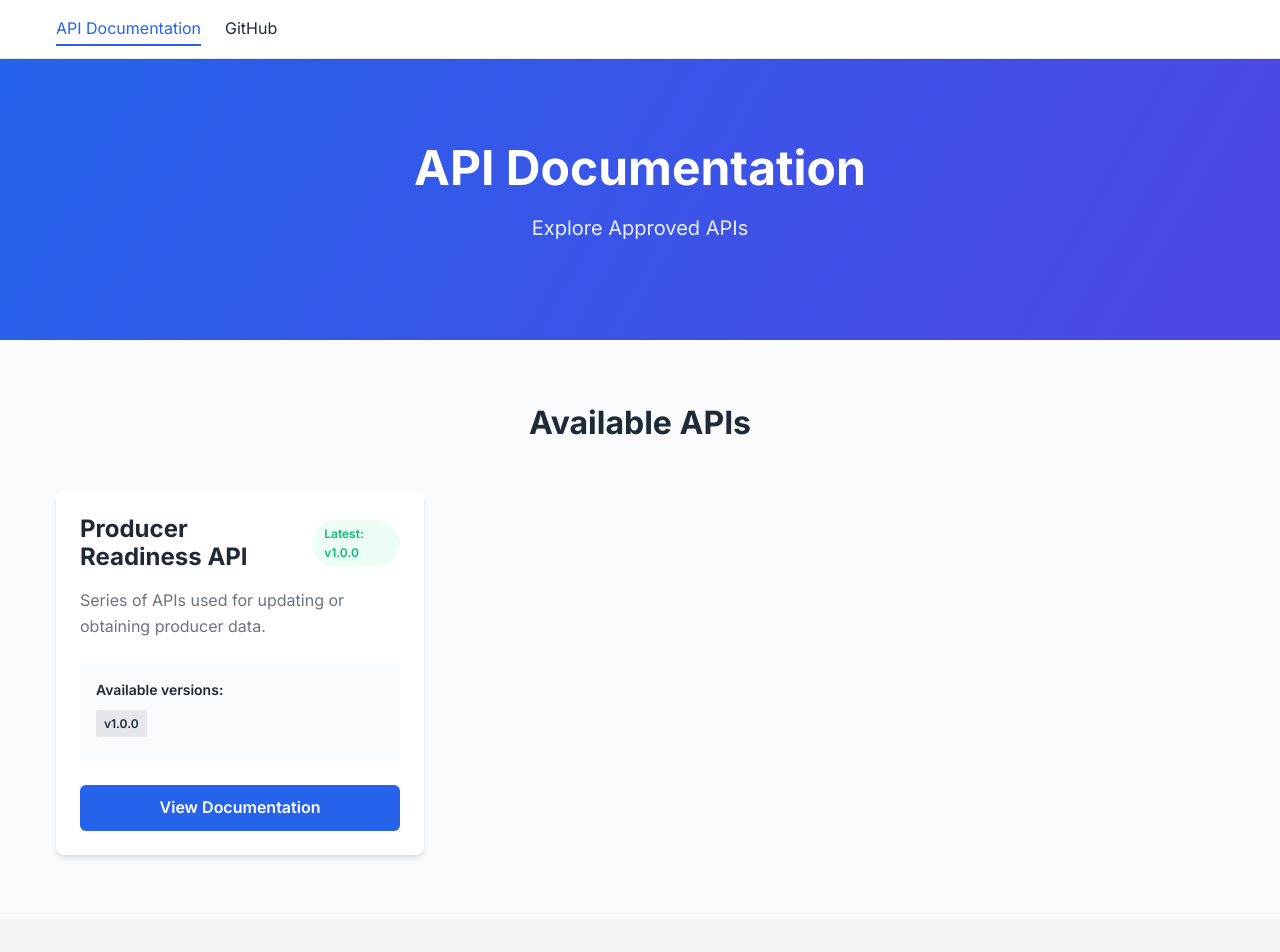
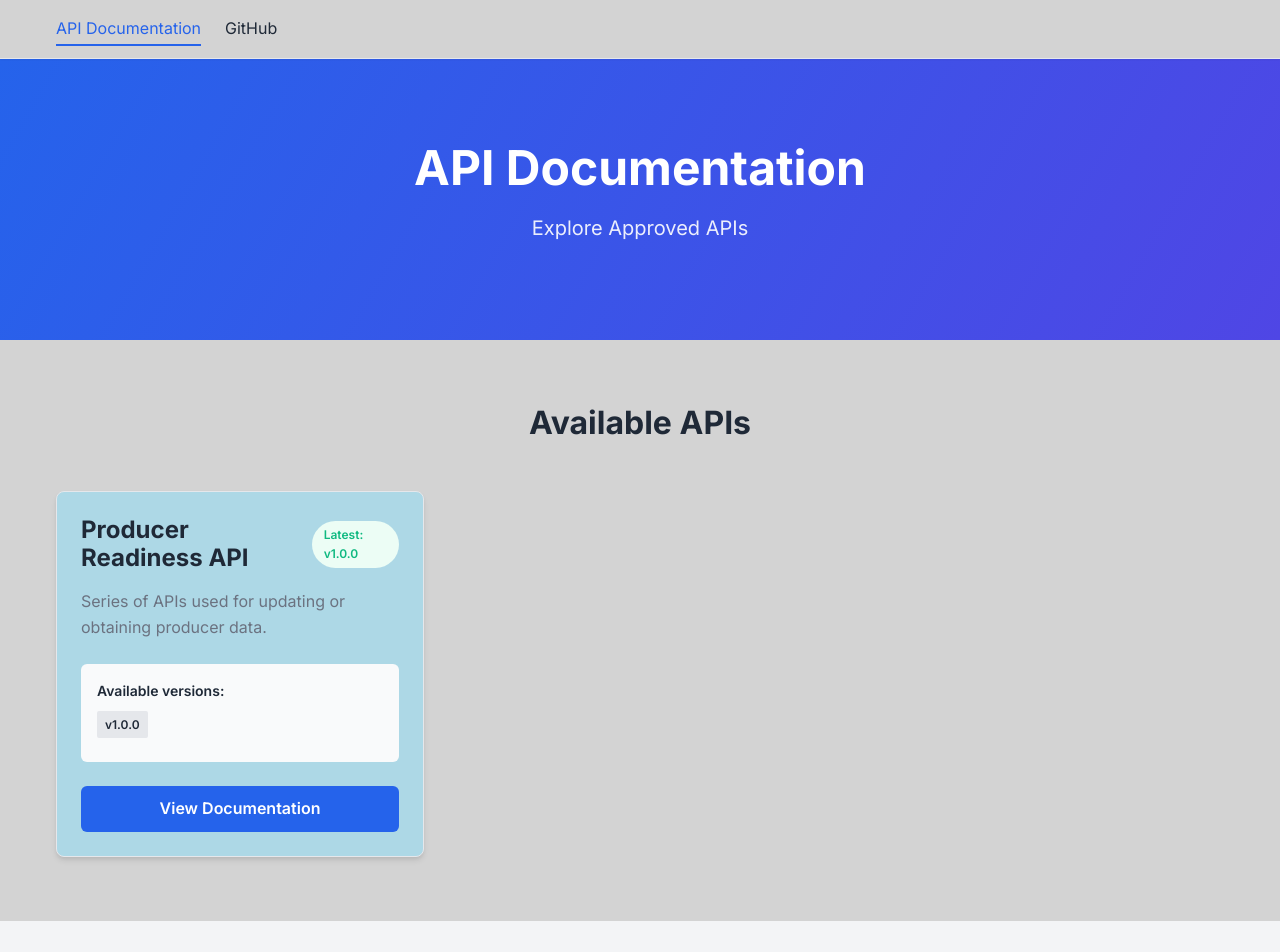
Before and after one commit to Insured-Retirement-Institute/Style-Guide, a plain HTML site: page docs/index.html in a window 1280 px wide. Shown: the top 952 px of the page. Drawn offline with Linux system fonts and the light colour scheme.

Commit message:
Update custom.css

```diff
--- a/docs/css/custom.css
+++ b/docs/css/custom.css
@@ -113,7 +113,7 @@
 
   /* Header Styles */
   .site-header {
-    background-color: white;
+    background-color: lightgray;
     border-bottom: 1px solid var(--border-color);
     padding: 1rem 0;
     position: sticky;
@@ -191,6 +191,7 @@
   /* API Directory */
   .api-directory {
     padding: 4rem 0;
+    background-color: lightgray;
   }
 
   .api-directory h2 {
@@ -205,18 +206,21 @@
   }
 
   .api-card {
-    background-color: var(--card-background);
+    background-color: lightblue;
     border-radius: var(--radius-lg);
     box-shadow: var(--shadow-md);
     padding: 1.5rem;
     display: flex;
     flex-direction: column;
     transition: var(--transition);
+    border: 1px solid var(--border-color); /* Add this line for the border */
   }
 
+  /* Optional: You can change the border color on hover for a nice effect */
   .api-card:hover {
     transform: translateY(-3px);
     box-shadow: var(--shadow-lg);
+    border-color: var(--primary-color); /* Change border color on hover */
   }
 
   .api-card-header {
```
